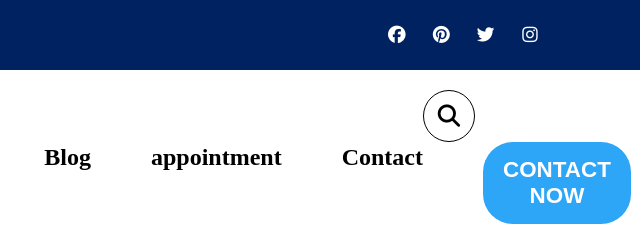
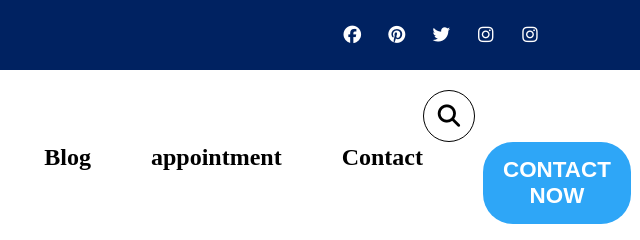
Before and after one commit to bmhashi77-cell/medico, a plain HTML site: page index.html in a window 1280 px wide. Shown: the top 240 px of the page, 640-1280 px from the left. Drawn offline with Linux system fonts and the light colour scheme.

Commit message:
update icon

```diff
--- a/index.html
+++ b/index.html
@@ -23,6 +23,7 @@
             <i class="fa-brands fa-facebook"></i>
             <i class="fa-brands fa-pinterest"></i>
             <i class="fa-brands fa-twitter"></i>
+            <i class="fa-brands fa-instagram"></i>
             <i class="fa-brands fa-instagram"></i>
 
         </div>
```
Also changed, not shown: Chalange One/HTML & CSS/index.html (+1 -0 lines).
